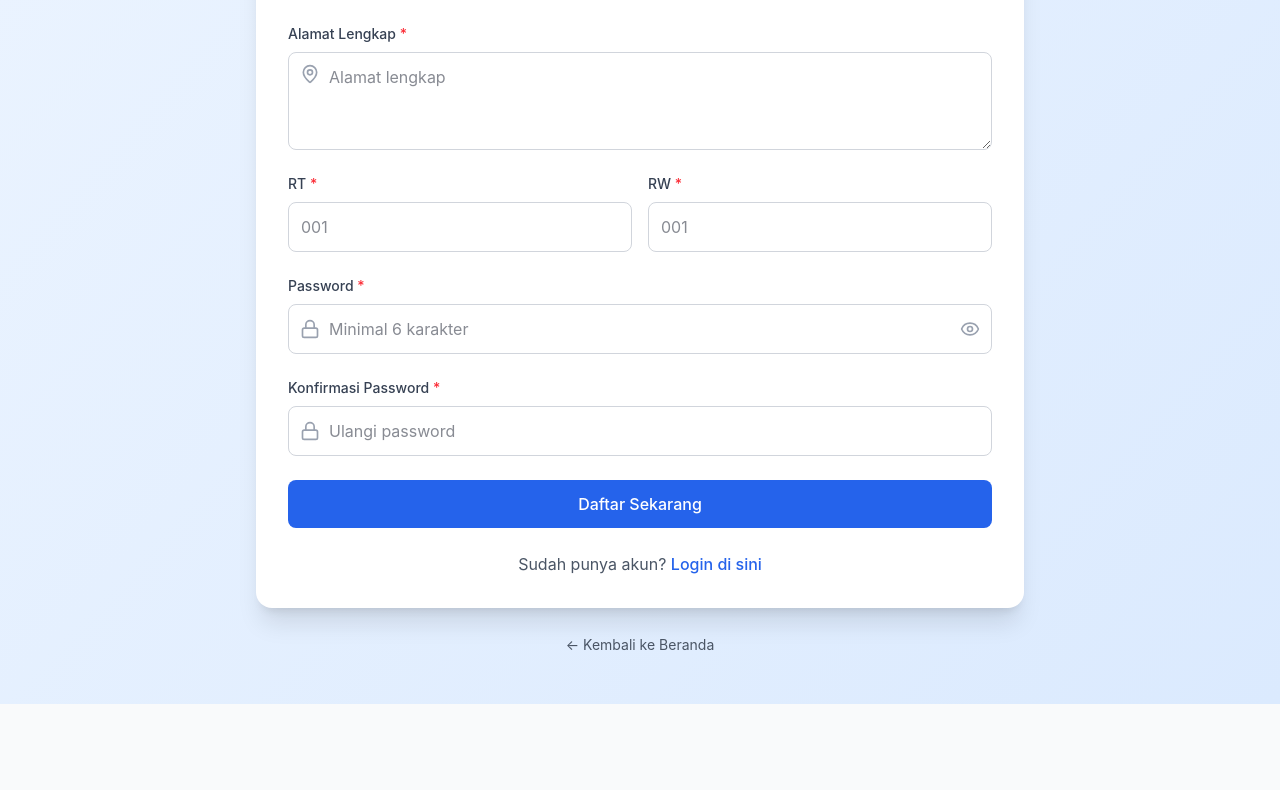
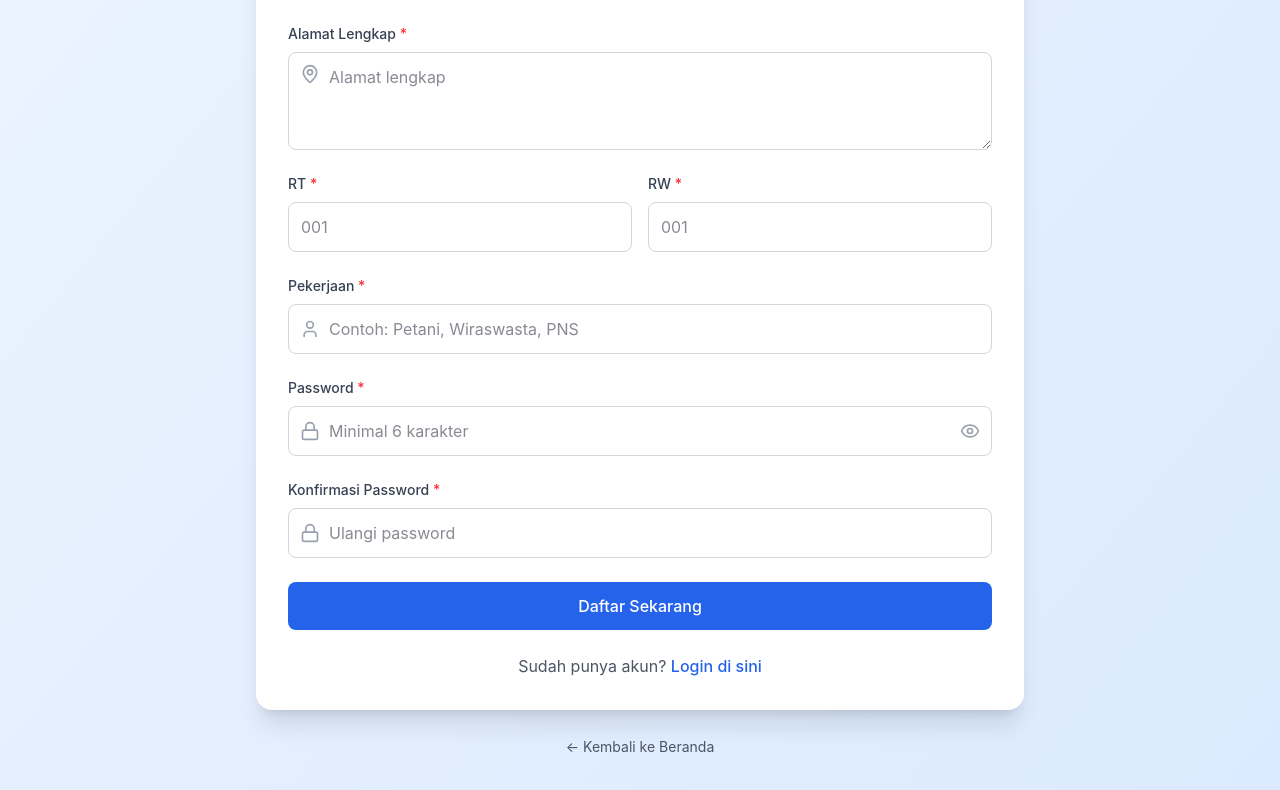
Before and after one commit to AdityaputraMGL/desa-mragel-frontend, a React (Vite) app: page /register in a window 1280 px wide. Shown: the part 736-1526 px from the top of the page. Before the commit the page ends 1440 px from the top, so only its background shows below. Built offline with nearby package versions, Linux system fonts and the light colour scheme; no server answers.

Commit message:
feat: tambah field pekerjaan di form register

```diff
--- a/src/pages/Register.jsx
+++ b/src/pages/Register.jsx
@@ -32,6 +32,7 @@ const Register = () => {
     rt: "",
     rw: "",
     no_kk: "",
+    pekerjaan: "",
   });
 
   const handleChange = (e) => {
@@ -292,6 +293,27 @@ const Register = () => {
               </div>
             </div>
 
+            {/* Pekerjaan */}
+            <div>
+              <label className="block text-sm font-medium text-gray-700 mb-2">
+                Pekerjaan <span className="text-red-500">*</span>
+              </label>
+              <div className="relative">
+                <div className="absolute inset-y-0 left-0 pl-3 flex items-center pointer-events-none">
+                  <User className="h-5 w-5 text-gray-400" />
+                </div>
+                <input
+                  name="pekerjaan"
+                  type="text"
+                  required
+                  value={formData.pekerjaan}
+                  onChange={handleChange}
+                  className="block w-full pl-10 pr-3 py-3 border border-gray-300 rounded-lg focus:ring-2 focus:ring-primary-500 focus:border-transparent"
+                  placeholder="Contoh: Petani, Wiraswasta, PNS"
+                />
+              </div>
+            </div>
+
             {/* Password */}
             <div>
               <label className="block text-sm font-medium text-gray-700 mb-2">
```
